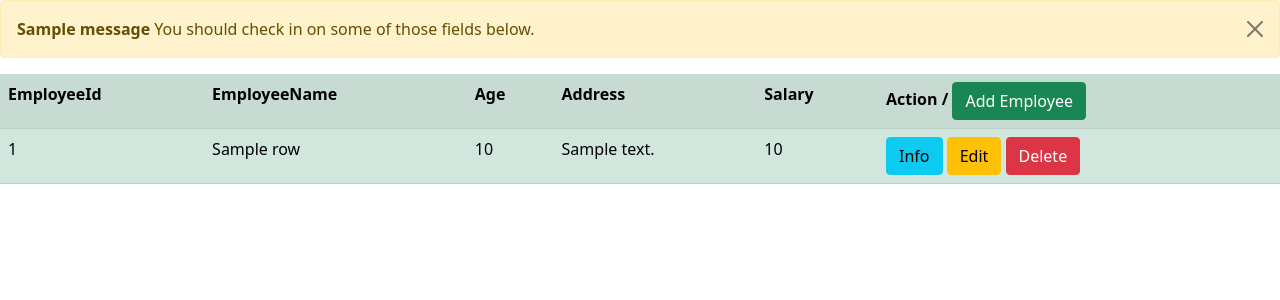
After one commit to Shabana-12/Flask_mysql_crudapp_with_bootstrap, a Python web app: template templates/list.html in a window 1280 px wide. The commit adds this page. Shown: the top 300 px of the page. Run offline with Jinja, Linux system fonts and the light colour scheme; the template is opened without the code that fills it: most values are stand-ins (such as "Sample title", 1, 10 or a date in 2020); one stand-in notice (Sample message) is shown.

Commit message:
Add files via upload

```diff
--- /dev/null
+++ b/templates/list.html
@@ -0,0 +1,69 @@
+<!doctype html>
+<html lang="en">
+  <head>
+    <!-- Required meta tags -->
+    <meta charset="utf-8">
+    <meta name="viewport" content="width=device-width, initial-scale=1">
+
+    <!-- Bootstrap CSS -->
+    <link href="https://cdn.jsdelivr.net/npm/bootstrap@5.1.3/dist/css/bootstrap.min.css" rel="stylesheet" integrity="sha384-1BmE4kWBq78iYhFldvKuhfTAU6auU8tT94WrHftjDbrCEXSU1oBoqyl2QvZ6jIW3" crossorigin="anonymous">
+
+    <title>Flask CRUDAPP</title>
+  </head>
+  <body>
+
+    <!-- Optional JavaScript; choose one of the two! -->
+
+    <!-- Option 1: Bootstrap Bundle with Popper -->
+    <script src="https://cdn.jsdelivr.net/npm/bootstrap@5.1.3/dist/js/bootstrap.bundle.min.js" integrity="sha384-ka7Sk0Gln4gmtz2MlQnikT1wXgYsOg+OMhuP+IlRH9sENBO0LRn5q+8nbTov4+1p" crossorigin="anonymous"></script>
+    {% for message in get_flashed_messages() %}
+    <div class="alert alert-warning alert-dismissible fade show" role="alert">
+      <strong>{{ message }}</strong> You should check in on some of those fields below.
+      <button type="button" class="btn-close" data-bs-dismiss="alert" aria-label="Close"></button>
+    </div>
+    <!-- <h4>{{ message }}</h4> -->
+    {% endfor %}
+
+    <table class="table table-success table-striped">
+
+
+        <tr>
+
+            <th>EmployeeId</th>
+            <th>EmployeeName</th>
+            <th>Age</th>
+            <th>Address</th>
+            <th>Salary</th>
+            <th>Action / <a href="/create" class="btn btn-success" data-toggle="modal" >Add Employee</a> </th>
+
+
+
+        </tr>
+
+
+       {% for row in employee %}
+        <tr>
+            <td>{{row.id}}</td>
+            <td>{{row.name}}</td>
+            <td>{{row.age}}</td>
+            <td>{{row.address}}</td>
+            <td>{{row.salary}}</td>
+
+            <td>
+                <a href="/detail/{{row.id}}" class="btn btn-info" data-toggle="modal" data-target="#modaledit{{row.id}}">Info</a>
+
+                <a href="/update/{{row.id}}" class="btn btn-warning btn-xs" data-toggle="modal" data-target="#modaledit{{row.id}}">Edit</a>
+                <a href="/delete/{{row.id}}" class="btn btn-danger btn-xs" data-toggle="modal" data-target="#modaledit{{row.id}}" onclick="return confirm('Are You Sure To Delete ?')">Delete</a>
+
+
+            </td>
+
+        </tr>
+        {% endfor %}
+    <!-- Option 2: Separate Popper and Bootstrap JS -->
+    <!--
+    <script src="https://cdn.jsdelivr.net/npm/@popperjs/core@2.10.2/dist/umd/popper.min.js" integrity="sha384-7+zCNj/IqJ95wo16oMtfsKbZ9ccEh31eOz1HGyDuCQ6wgnyJNSYdrPa03rtR1zdB" crossorigin="anonymous"></script>
+    <script src="https://cdn.jsdelivr.net/npm/bootstrap@5.1.3/dist/js/bootstrap.min.js" integrity="sha384-QJHtvGhmr9XOIpI6YVutG+2QOK9T+ZnN4kzFN1RtK3zEFEIsxhlmWl5/YESvpZ13" crossorigin="anonymous"></script>
+    -->
+  </body>
+</html>
```
Also changed, not shown: templates/create.html (added, +58 -0 lines), templates/detail.html (added, +39 -0 lines), templates/update.html (added, +57 -0 lines), templates/error.html (line endings or trailing spaces).
